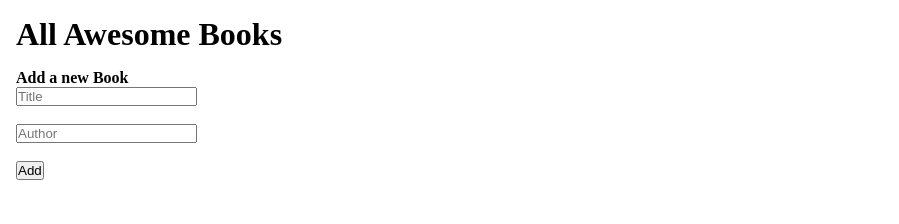
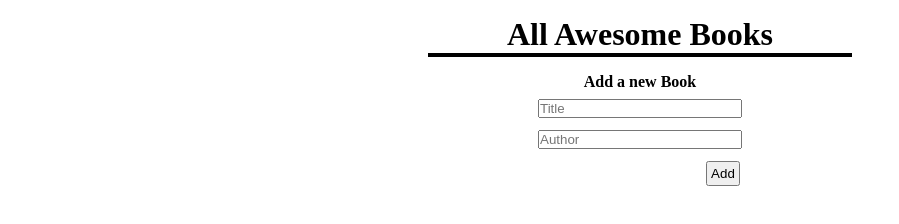
Before and after one commit to Fayob/awesome-book-project, a website: page index.html in a window 1280 px wide. Shown: the whole page, without its empty margins (0-899 px from the left). Drawn offline with Linux system fonts and the light colour scheme.

Commit message:
add little style to the project

```diff
--- a/style.css
+++ b/style.css
@@ -2,3 +2,54 @@
   margin: 0;
   padding: 0;
 }
+
+body {
+  text-align: center;
+}
+
+#view_section {
+  border: 2px solid black;
+  max-width: 420px;
+  margin: 0 auto;
+}
+
+.new_book {
+  width: 100%;
+  margin: 0.2rem 0;
+  padding: 0 0.4rem;
+  display: flex;
+  justify-content: space-between;
+}
+
+#inputs {
+  width: 200px;
+  margin: 0 auto;
+  display: flex;
+  flex-direction: column;
+  align-items: center;
+}
+
+.paragraph {
+  text-align: start;
+}
+
+.button {
+  padding: 0.2rem;
+  align-self: flex-end;
+  margin-left: 1rem;
+  margin-top: -1.5rem;
+}
+
+#title,
+#author {
+  margin-top: 0.5rem;
+  width: 100%;
+}
+
+#author {
+  margin-top: -1.5rem;
+}
+
+.remove_button {
+  margin-right: 0.5rem;
+}
```
